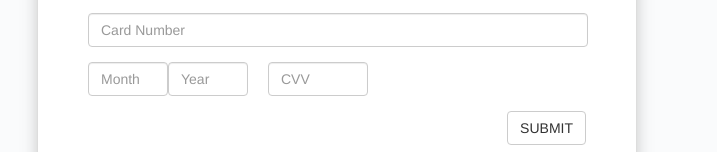
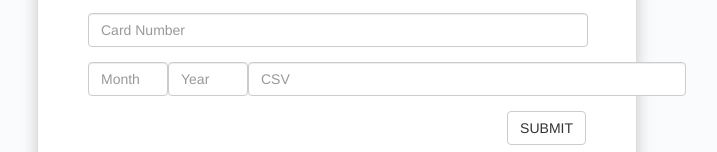
Before and after one commit to anoopmundathan/cc-check-app, a plain HTML site: page index.html in a window 1280 px wide. Shown: the part 233-385 px from the top of the page, without its empty margins (250-967 px from the left). Drawn offline with nearby package versions, Linux system fonts and the light colour scheme.

Commit message:
Update index.html

```diff
--- a/index.html
+++ b/index.html
@@ -39,7 +39,7 @@
 						<div class="form-group form-group-flex">
 							<input type="text" class="form-control form-input-expiry-size" id="expmonth" placeholder="Month" maxlength="2">
 							<input type="text" class="form-control form-input-expiry-size" id="expyear" placeholder="Year" maxlength="2">
-							<input type="text" class="form-control form-input-cvv-size" id="cvv" placeholder="CVV" maxlength="3">
+							<input type="text" class="form-control form-input-csv-size" id="csv" placeholder="CSV" maxlength="3">
 						</div>
 
 						<!-- Cancel and Submit Button -->
```
